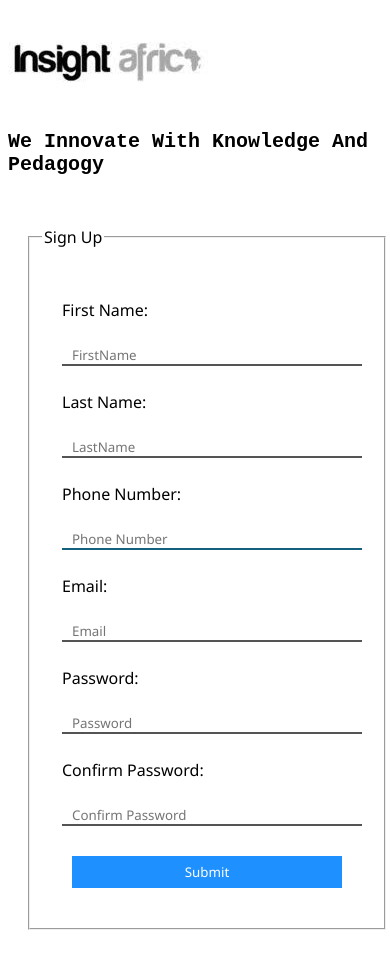
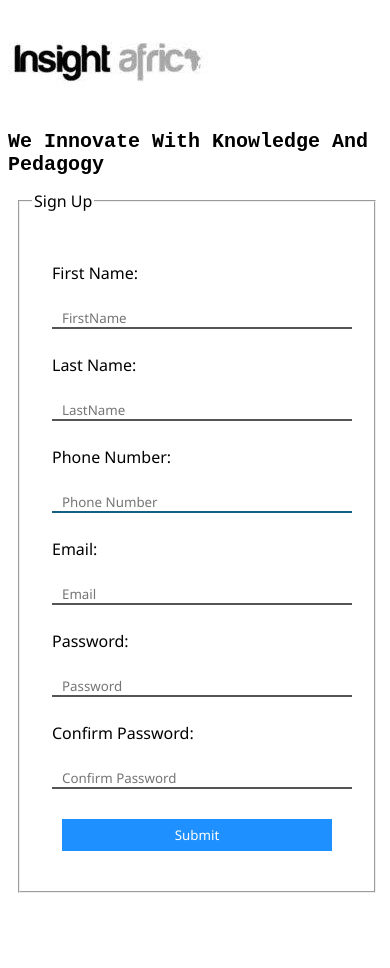
Before and after one commit to BigUncleYemi/Insight-africa, a React (Create React App) app: page / in a window 390 px wide. Shown: the top 968 px of the page. After the commit the page ends 903 px from the top, so only its background shows below. Built offline with nearby package versions, Linux system fonts and the light colour scheme.

Commit message:
Css adjusted

```diff
--- a/src/css/index.css
+++ b/src/css/index.css
@@ -70,5 +70,8 @@ p{
       margin-left: 0px;
       display : grid;
       }
+   .field{
+       margin: 10px;
+       }
 
 }
```
